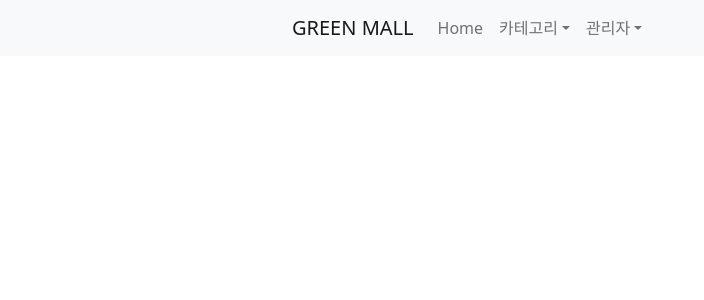
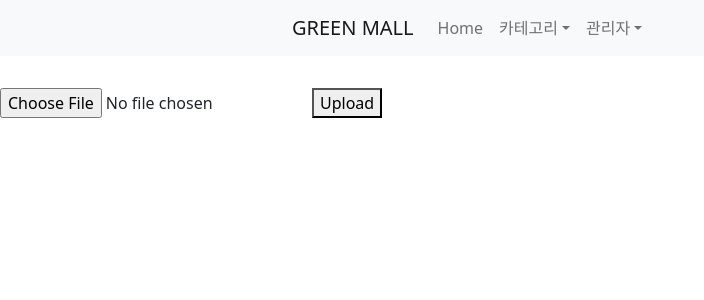
Before and after one commit to sangminem/green_mall, a React (Create React App) app: page /registerImg in a window 1280 px wide. Shown: the top 300 px of the page, without its empty margins (0-704 px from the left). Built offline with nearby package versions, Linux system fonts and the light colour scheme.

Commit message:
이미지 파일 로컬 디렉토리에 생성 성공

```diff
--- a/src/App.js
+++ b/src/App.js
@@ -11,6 +11,7 @@ import Login from "./pages/Login";
 import Detail from "./pages/Detail";
 import Cart from "./pages/Cart";
 import Register from "./pages/Register";
+import RegisterImg from "./pages/RegisterImg";
 import Signup from './pages/Signup';
 import Header from './components/Header';
 
@@ -26,6 +27,7 @@ const App = () => {
         <Route path="/detail/:id" element={<Detail/>}/>
         <Route path="/cart" element={<Cart/>}/>
         <Route path="/register" element={<Register/>}/>
+        <Route path="/registerImg" element={<RegisterImg/>}/>
       </Routes>
     </Fragment>
   )
--- /dev/null
+++ b/src/pages/RegisterImg.js
@@ -0,0 +1,70 @@
+/**
+ * @desc 상품정보 등록 화면 (관리자)
+ * @auth hy
+ * @since 2022.08.24
+ * */
+
+ import React, { Fragment, useEffect, useState } from 'react';
+ import axios from 'axios';
+ import Form from 'react-bootstrap/Form';
+ import Container from 'react-bootstrap/Container';
+ import Button from 'react-bootstrap/Button';
+ import swal from 'sweetalert';
+
+ const RegisterImg = () => {
+
+    const [content, setContent] = useState("");
+    const [uploadedImg, setUploadedImg] = useState({
+        fileName: "",
+        fillPath: ""
+    });
+    const BASE_URL = "http://localhost:4000";
+
+    const onChange = e => {
+        setContent(e.target.files[0]);
+      };
+
+    const onSubmit = e => {
+        e.preventDefault();
+
+        const formData = new FormData();
+        formData.append("img", content);
+
+        const url = "http://localhost:4000/api/upload";
+
+        axios.post(url, formData)
+          .then(res => {
+            const { fileName } = res.data;
+            console.log(fileName);
+            setUploadedImg({ fileName, filePath: `${BASE_URL}/img/${fileName}` });
+            alert("The file is successfully uploaded");
+          })
+          .catch(err => {
+            console.error(err);
+          });
+      };
+
+     useEffect(() => {
+
+     }, [])
+
+     return (
+        <>
+          <form onSubmit={onSubmit}>
+            {uploadedImg ? (
+              <>
+                <img src={uploadedImg.filePath} alt="" />
+                <h3>{uploadedImg.fileName}</h3>
+              </>
+            ) : (
+              ""
+            )}
+            <input type="file" onChange={onChange} />
+            <button type="submit">Upload</button>
+          </form>
+        </>
+      );
+   }
+
+
+   export default RegisterImg;
```
Also changed, not shown: 2 other files (tests, documents, lock files or other folders).
